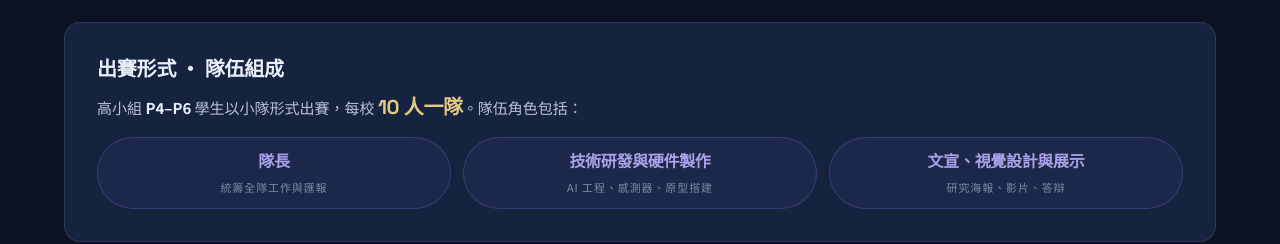
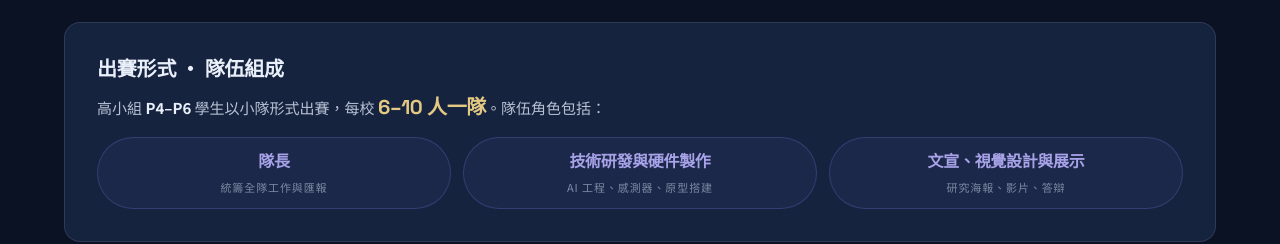
Before and after one commit to oneup24/HKATA_AI_COM, a plain HTML site: page primary.html in a window 1280 px wide. Shown: the part 2830-3074 px from the top of the page. Drawn offline with nearby package versions, Linux system fonts and the light colour scheme.

Commit message:
Update primary team size to 6–10 人一隊

```diff
--- a/primary.html
+++ b/primary.html
@@ -264,7 +264,7 @@
 
                 <div class="card p-8 mb-6">
                     <h3 class="h3 mb-3">出賽形式 · 隊伍組成</h3>
-                    <p class="body mb-4">高小組 <strong class="text-[var(--text-hi)]">P4–P6</strong> 學生以小隊形式出賽，每校 <strong class="text-[var(--gold-300)] font-display text-xl">10 人一隊</strong>。隊伍角色包括：</p>
+                    <p class="body mb-4">高小組 <strong class="text-[var(--text-hi)]">P4–P6</strong> 學生以小隊形式出賽，每校 <strong class="text-[var(--gold-300)] font-display text-xl">6–10 人一隊</strong>。隊伍角色包括：</p>
                     <ul class="grid sm:grid-cols-3 gap-3 body">
                         <li class="chip chip-s justify-center text-center py-3 px-4">
                             <div>
```
